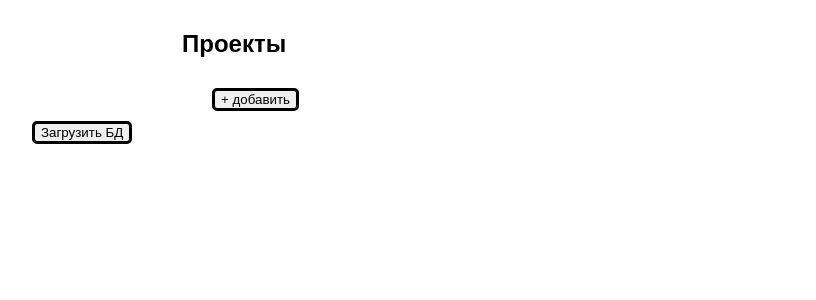
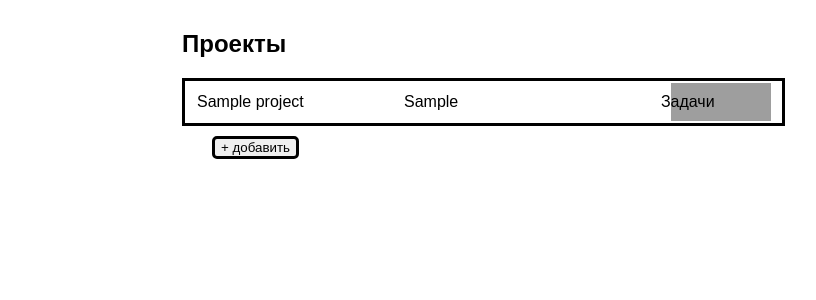
Before and after one commit to AndrejValerjevich/LPTask, a PHP site: page / in a window 1280 px wide. Shown: the part 61-361 px from the top of the page, without its empty margins (158-974 px from the left). Run offline with PHP 8.4, Linux system fonts and the light colour scheme; tables that the repository leaves empty or names only in its code hold one stand-in row (values such as "Sample post"); grey boxes are pictures that could not be loaded.

Commit message:
loadDB done, rename index.html

```diff
--- /dev/null
+++ b/index.html
@@ -0,0 +1,49 @@
+<!DOCTYPE html>
+<html lang="ru">
+<head>
+    <meta charset="utf-8">
+	<title>LPTask</title>
+	<link rel="stylesheet"  href="style/style.css">
+    <link rel="shortcut icon" href="src/image/task.ico" type="image/x-icon">
+    <script type="text/javascript" src="script/js/jquery-3.2.1.js"></script>
+    <script type="text/javascript" src="script/js/loadData.js"></script>
+    <script type="text/javascript" src="script/js/addProject.js"></script>
+    <script type="text/javascript">
+        $(document).ready (loadDB());
+    </script>
+</head>
+<body>
+<header class="navigation clearfix">
+	<ul class="navigation__ul">
+		<li class="navigation__ul__item"><a class="navigation__ul__item__link_active" href="">Проекты</a></li>
+		<li class="navigation__ul__item"><a class="navigation__ul__item__link" href="tasks.php">Задачи</a></li>
+	</ul>
+</header>
+<section class="container-projects">
+    <h1 class="container-projects__header">Проекты</h1>
+	<div class="projects-table" id="table">
+
+    </div>
+
+	<input type="button" value="+ добавить" class="btn" onclick="show('block')">
+
+</section>
+
+<div onclick="show('none')" class="wrap-window"></div>
+
+
+	<div class="popup">
+		<h3 class="popup__header">Новый проект</h3>
+		<img class="popup__close-button_close" onclick="show('none')" src="https://upload.wikimedia.org/wikipedia/commons/b/b1/Saint_Andrew's_cross_black.svg" width="15" height="15">
+		<div class="popup__content">
+			<label class="popup__content__label-text">Название</label>
+			<input class="popup__content__input-window" id="name" type="text" name="name">
+			<label class="popup__content__label-text">Ключ</label>
+			<input class="popup__content__input-window" id="key" type="text" name="key">
+			<input type="button" value="Создать" class="btn popup-window" onclick="addProject();">
+		</div>
+	</div>
+
+<script src="script/js/popup.js"></script>
+</body>
+</html>
--- a/index.php
+++ /dev/null
@@ -1,99 +0,0 @@
-<!DOCTYPE html>
-<html lang="ru">
-<head>
-    <meta charset="utf-8">
-	<title>LPTask</title>
-	<link rel="stylesheet"  href="style/style.css">
-    <link rel="shortcut icon" href="src/image/task.ico" type="image/x-icon">
-    <script type="text/javascript" src="script/js/jquery-3.2.1.js"></script>
-    <script type="text/javascript">
-        function adddata() {
-            $.ajax({
-                type: 'POST',
-                url: "script/php/addProject.php",
-                async: true,
-                data: { name: $('#name').val(), key: $('#key').val()  },
-                success: function(data){
-                    $('#resp').html(data);
-                }
-            });
-            show('none');
-        }
-    </script>
-    <script type="text/javascript">
-        function loadDB(){
-            $.ajax({
-                url: "script/php/select.php",
-                dataType: 'json',
-                success: function(data){
-                    var rowid = 0;
-                    for (var n in data) {
-                        var rowdiv = document.createElement('div');
-                        rowid = "row" + n;
-                        rowdiv.className = "projects-table__row";
-                        rowdiv.id = rowid;
-
-                        table.appendChild(rowdiv);
-
-                        var cell1 = document.createElement('div');
-                        cell1.className = "projects-table__project-name";
-                        cell1.innerHTML = data[n].project_name;
-
-                        var cell2 = document.createElement('div');
-                        cell2.className = "projects-table__project-key";
-                        cell2.innerHTML = data[n].project_key;
-
-                        var cell3 = document.createElement('div');
-                        cell3.className = "projects-table__project-tasks-link";
-                        cell3.innerHTML = "Задачи";
-
-                        rowid.appendChild(cell1);
-                        rowid.appendChild(cell2);
-                        rowid.appendChild(cell3);
-                    }
-                }
-            });
-        }
-    </script>
-</head>
-<body>
-<header class="navigation clearfix">
-	<ul class="navigation__ul">
-		<li class="navigation__ul__item"><a class="navigation__ul__item__link_active" href="">Проекты</a></li>
-		<li class="navigation__ul__item"><a class="navigation__ul__item__link" href="tasks.php">Задачи</a></li>
-	</ul>
-</header>
-<section class="container-projects">
-    <h1 class="container-projects__header">Проекты</h1>
-	<div class="projects-table" id="table">
-
-	</div>
-	<input type="button" value="+ добавить" class="btn" onclick="show('block')">
-
-    <div id="resp">
-
-    </div>
-
-</section>
-
-<input type="button" value="Загрузить БД" class="btn" onclick="loadDB();">
-
-<div onclick="show('none')" class="wrap-window"></div>
-
-
-	<div class="popup">
-	<h3 class="popup__header">Новый проект</h3>
-	<img class="popup__close-button_close" onclick="show('none')" src="https://upload.wikimedia.org/wikipedia/commons/b/b1/Saint_Andrew's_cross_black.svg" width="15" height="15">
-	<div class="popup__content">
-		<label class="popup__content__label-text">Название</label>
-	    <input class="popup__content__input-window" id="name" type="text" name="name">
-		<label class="popup__content__label-text">Ключ</label>
-	    <input class="popup__content__input-window" id="key" type="text" name="key">
-        <input type="button" value="Создать" class="btn popup-window" onclick="adddata();">
-	</div>
-
-</div>
-
-<script src="script/js/popup.js"></script>
-</body>
-</html>
--- /dev/null
+++ b/script/js/addProject.js
@@ -0,0 +1,13 @@
+//Функция добавления нового проекта
+function addProject() {
+    $.ajax({
+        type: 'POST',
+        url: "script/php/addProject.php",
+        async: true,
+        data: { name: $('#name').val(), key: $('#key').val()  },
+        success: function(data){
+            loadDB();
+        }
+    });
+    show('none');
+}
--- /dev/null
+++ b/script/js/loadData.js
@@ -0,0 +1,41 @@
+//Функция обновления данных на странице
+function loadDB(){
+    $.ajax({
+        url: "script/php/select.php",
+        dataType: 'json',
+        success: function(data){
+            var rowid = " ";//Динамически изменяемый id каждой строки в таблице
+            var rowamount = document.getElementsByClassName('projects-table__row').length;
+            for (var i = 0; i < rowamount; i++) {
+                rowid = "#row" + i;
+                $(rowid).remove();
+            }//Удаление имеющихся элементов в таблице, если они есть - чтобы избежать дублирования таблицы
+
+            for (var n in data) {
+                var rowdiv = document.createElement('div');
+                rowid = "row" + n;
+                rowdiv.className = "projects-table__row";
+                rowdiv.id = rowid;
+
+                table.appendChild(rowdiv);
+
+                var cell1 = document.createElement('div');
+                cell1.className = "projects-table__project-name";
+                cell1.innerHTML = data[n].project_name;
+
+                var cell2 = document.createElement('div');
+                cell2.className = "projects-table__project-key";
+                cell2.innerHTML = data[n].project_key;
+
+                var cell3 = document.createElement('div');
+                cell3.className = "projects-table__project-tasks-link";
+                cell3.innerHTML = "Задачи";
+
+                var row = document.getElementById(rowid);
+                row.appendChild(cell1);
+                row.appendChild(cell2);
+                row.appendChild(cell3);
+            }//Отрисовка HTML и заполнение ячеек
+        }
+    });
+}
--- a/style/style.css
+++ b/style/style.css
@@ -71,10 +71,12 @@ body {
 .projects-table__project-name {
 	width: 200px;
     padding: 12px;
+	display: table-cell;
 }
 .projects-table__project-key {
 	width: 270px;
 	padding: 12px;
+	display: table-cell;
 }
 .projects-table__project-tasks {
 	width: 130px;
--- a/tasks.php
+++ b/tasks.php
@@ -36,7 +36,7 @@ if (isset($_GET['project_id'])) {
 <body>
 <header class="navigation clearfix">
 	<ul class="navigation__ul">
-		<li class="navigation__ul__item"><a class="navigation__ul__item__link" href="index.php">Проекты</a></li>
+		<li class="navigation__ul__item"><a class="navigation__ul__item__link" href="index.html">Проекты</a></li>
 		<li class="navigation__ul__item"><a class="navigation__ul__item__link_active" href="">Задачи</a></li>
 	</ul>
 </header>
```
